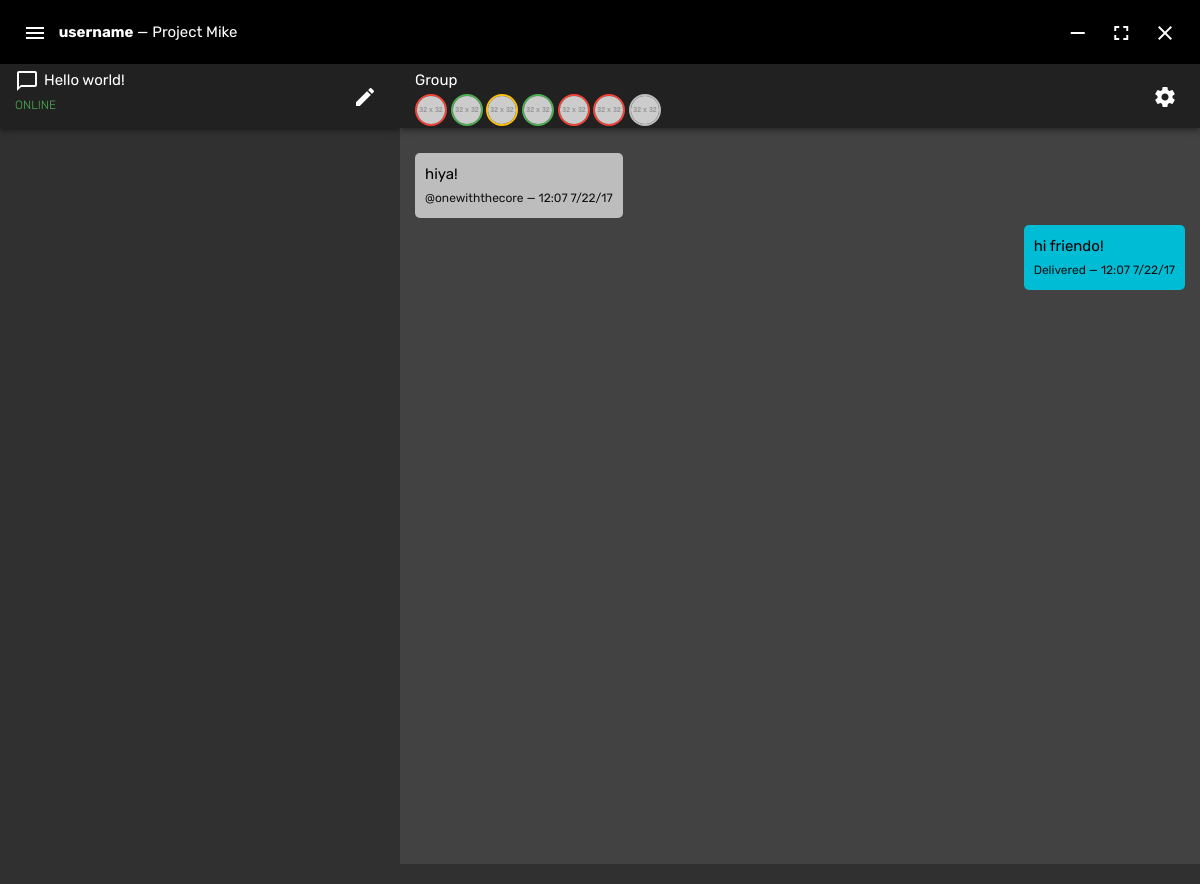
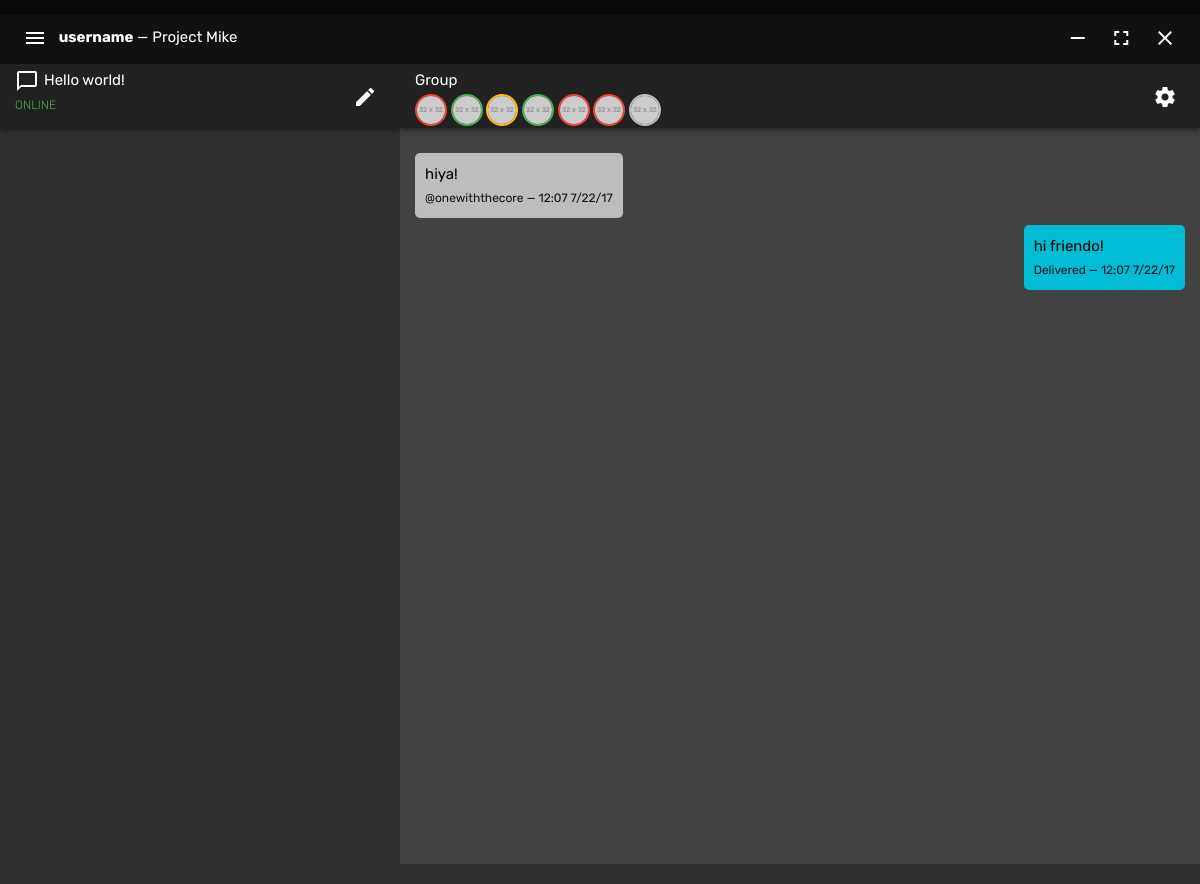
Before and after one commit to v0lture/project-mike, an Electron app: page index.html in a window 1200 px wide. Drawn offline with nearby package versions, Linux system fonts and the light colour scheme; placeholder pictures from the web are drawn by us.

Commit message:
Changed color of title bar
Changed the color of the title bar to make the draggable area clearer to
the user

```diff
--- a/css/app.css
+++ b/css/app.css
@@ -63,17 +63,18 @@ input:not([type]):focus:not([readonly])+label, input[type=text]:not(.browser-def
 /* title bar */
 .titlebar {
     height: 64px;
-    background: #000;
+    background: #111;
   -webkit-user-select: none;
 }
 
 .titlebar > .draggable {
     -webkit-app-region: drag;
     height: 15px;
+	background: #090909;
 }
 
 .titlebar > .title {
-    padding: 0px 15px;
+    padding: 5px 15px;
     margin-top: -2.5px;
 }
 
```
